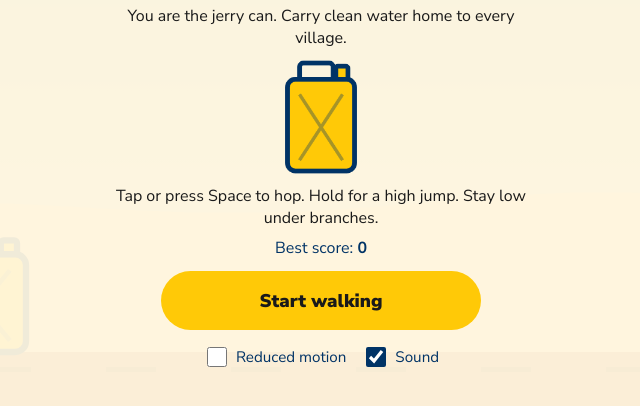
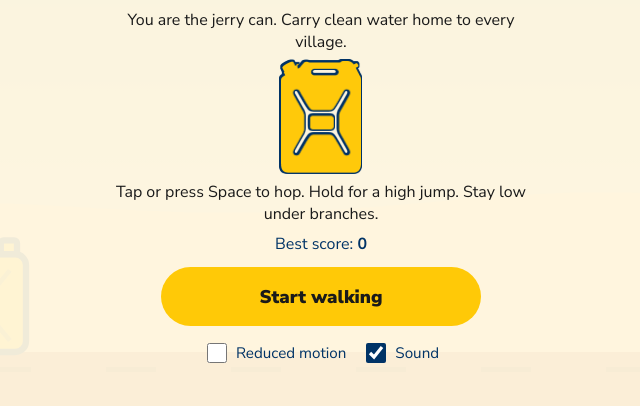
Before and after one commit to Freya466/every_drop_home, a website with bundled scripts: page index.html in a window 1280 px wide. Shown: the part 272-678 px from the top of the page, without its empty margins (319-959 px from the left). Built offline with nearby package versions, Linux system fonts and the light colour scheme; animation ran at ten frames a second.

Commit message:
feat: use Freya's jerry can image on the start screen
Shown 112 CSS px tall (the PNG is 163x226) so it stays sharp on 2x
screens, with a navy drop-shadow outline per the brand spec. Replaces
the canvas-drawn hero.

Co-Authored-By: Claude Opus 5.5 <noreply@anthropic.com>

```diff
--- a/css/style.css
+++ b/css/style.css
@@ -53,7 +53,7 @@ h2 { font-size: clamp(1.4rem, 5vw, 2rem); }
 .tagline { margin: 0 0 8px; font-size: 1.1rem; font-weight: 700; }
 .body-text { margin: 8px 0; color: var(--text); }
 .best { margin: 8px 0 0; }
-#start-can { display: block; width: 96px; height: 120px; margin: 4px auto; }
+#start-can { display: block; width: auto; height: 112px; margin: 6px auto; filter: drop-shadow(1.5px 0 0 var(--navy)) drop-shadow(-1.5px 0 0 var(--navy)) drop-shadow(0 1.5px 0 var(--navy)) drop-shadow(0 -1.5px 0 var(--navy)); }
 .btn { display: block; width: 100%; max-width: 320px; margin: 12px auto 0; padding: 14px 20px; border: 3px solid transparent; border-radius: 999px; font: 900 1.15rem var(--font); text-decoration: none; cursor: pointer; }
 .btn-primary { background: var(--yellow); color: var(--text); }
 .btn-secondary { background: transparent; color: var(--navy); border-color: var(--navy); }
--- a/index.html
+++ b/index.html
@@ -48,7 +48,7 @@
         <h1>Every Drop Home</h1>
         <p id="start-tagline" class="tagline"></p>
         <p id="start-premise" class="body-text"></p>
-        <canvas id="start-can" width="160" height="200" aria-hidden="true"></canvas>
+        <img id="start-can" src="assets/images/jerry_can_yellow.png" width="163" height="226" alt="">
         <p id="start-howto" class="body-text"></p>
         <p class="best">Best score: <strong id="start-best">0</strong></p>
         <button id="start-btn" class="btn btn-primary" type="button">Start walking</button>
--- a/js/ui.js
+++ b/js/ui.js
@@ -1,5 +1,4 @@
 import { CONFIG, COPY } from './config.js';
-import { drawCanShape } from './render/renderer.js';
 
 const $ = (id) => document.getElementById(id);
 
@@ -26,7 +25,6 @@ export function createUI({ settings, onStart, onPause, onResume, onPlayAgain, on
   $('end-fact').textContent = COPY.endFact;
   $('donate-note').textContent = COPY.donateNote;
   $('donate-btn').href = CONFIG.donateUrl;
-  drawHeroCan($('start-can'));
 
   // blur() so a later Space press goes to the game, not the button.
   const onClick = (id, handler) =>
@@ -125,10 +123,3 @@ function fillEnd(state) {
   $('end-score').textContent = state.score;
   $('end-best').textContent = state.isNewHighScore ? `${state.highScore} (new best!)` : state.highScore;
 }
-
-function drawHeroCan(canvas) {
-  const ctx = canvas.getContext('2d');
-  const pad = canvas.height * 0.05;
-  ctx.translate(canvas.width / 2, canvas.height - pad);
-  drawCanShape(ctx, canvas.width * 0.7, canvas.height - pad * 2);
-}
```
Also changed, not shown: docs/superpowers/plans/2026-10-15-every-drop-home.md (+1 -0 lines), assets/images/jerry_can_yellow.png (added).
